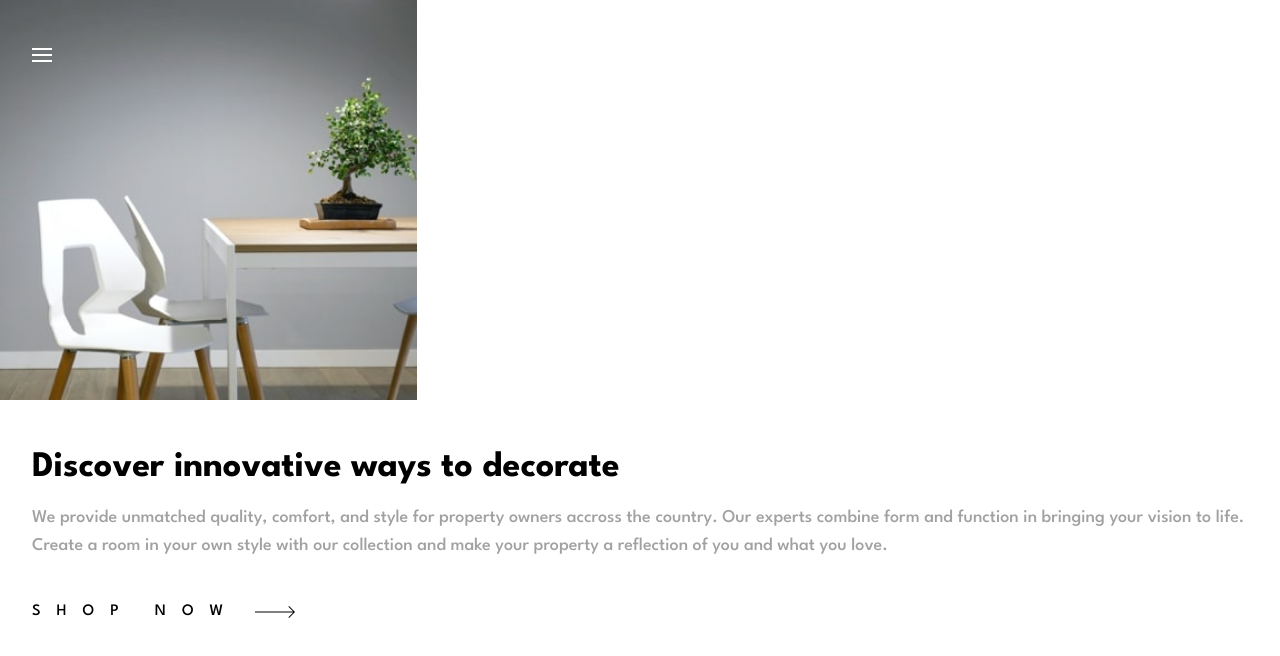
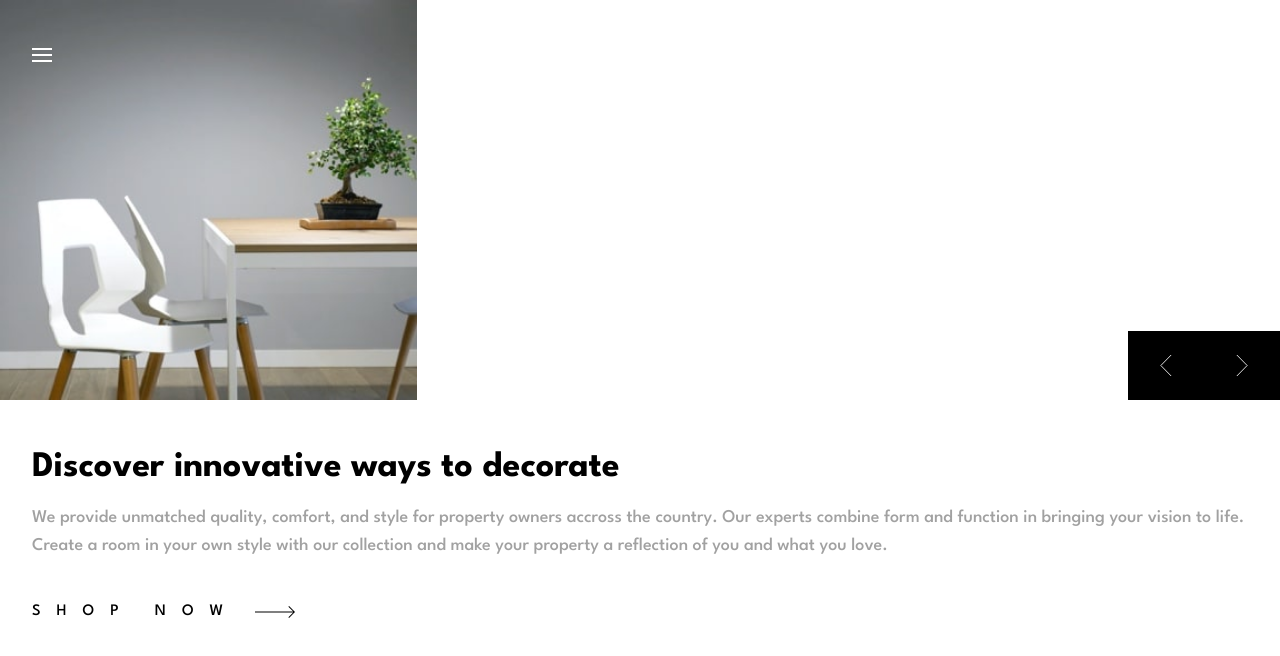
Before and after one commit to eniiku/room, a React (Vite) app: page / in a window 1280 px wide. Shown: the top 656 px of the page. Built offline with nearby package versions, Linux system fonts and the light colour scheme.

Commit message:
feat(Hero): create controls for triggering slide changes

```diff
--- a/src/views/Hero/Hero.tsx
+++ b/src/views/Hero/Hero.tsx
@@ -41,6 +41,24 @@ export const Hero = () => {
           alt="the room's product catalogue"
           className='absolute inset-0 -z-30 h-[50vh]'
         />
+
+        <div className='absolute right-0 bottom-0'>
+          <button className='bg-black py-6 px-8' onClick={previousSlide}>
+            <img
+              src={leftChevronIcon}
+              alt='click to go back to the previous presentation'
+              width={12}
+            />
+          </button>
+
+          <button className='bg-black py-6 px-8' onClick={nextSlide}>
+            <img
+              src={rightChevronIcon}
+              alt='click to go to the next presentation'
+              width={12}
+            />
+          </button>
+        </div>
       </div>
 
       <div className='container-gutters py-12'>
```
